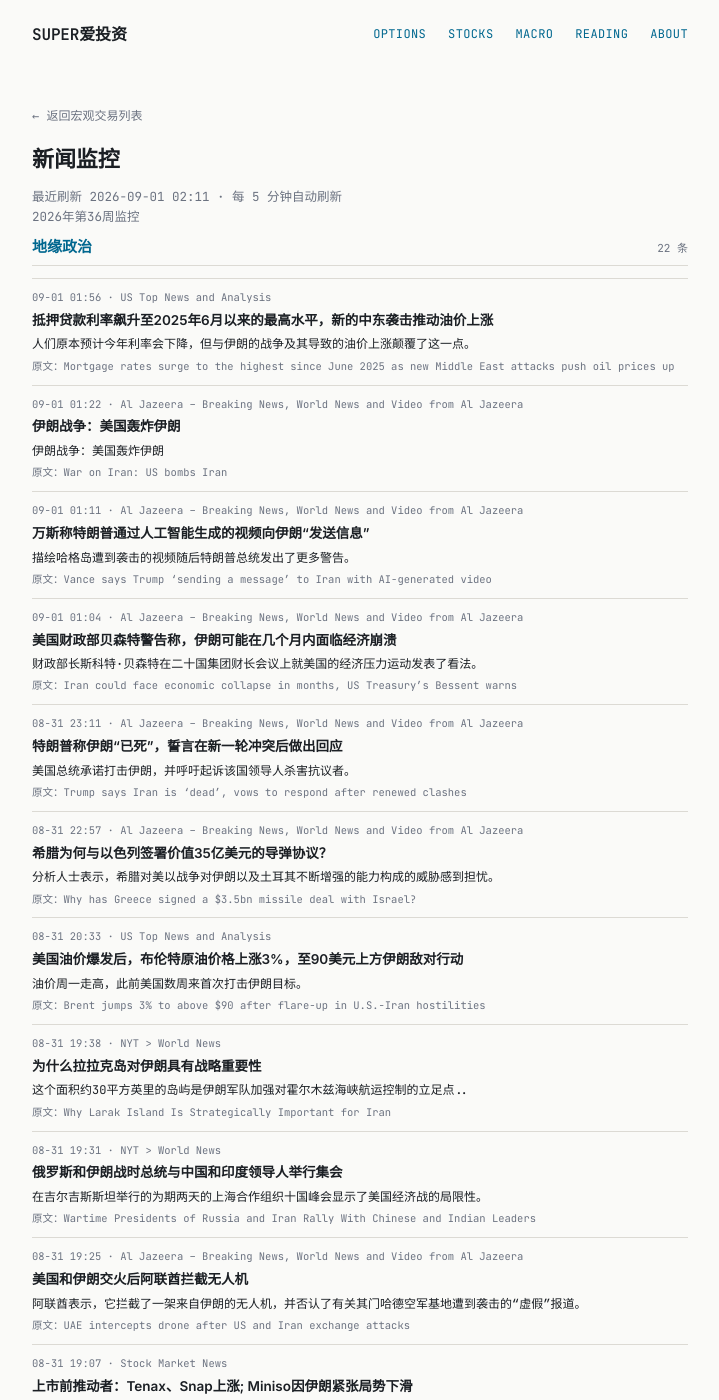
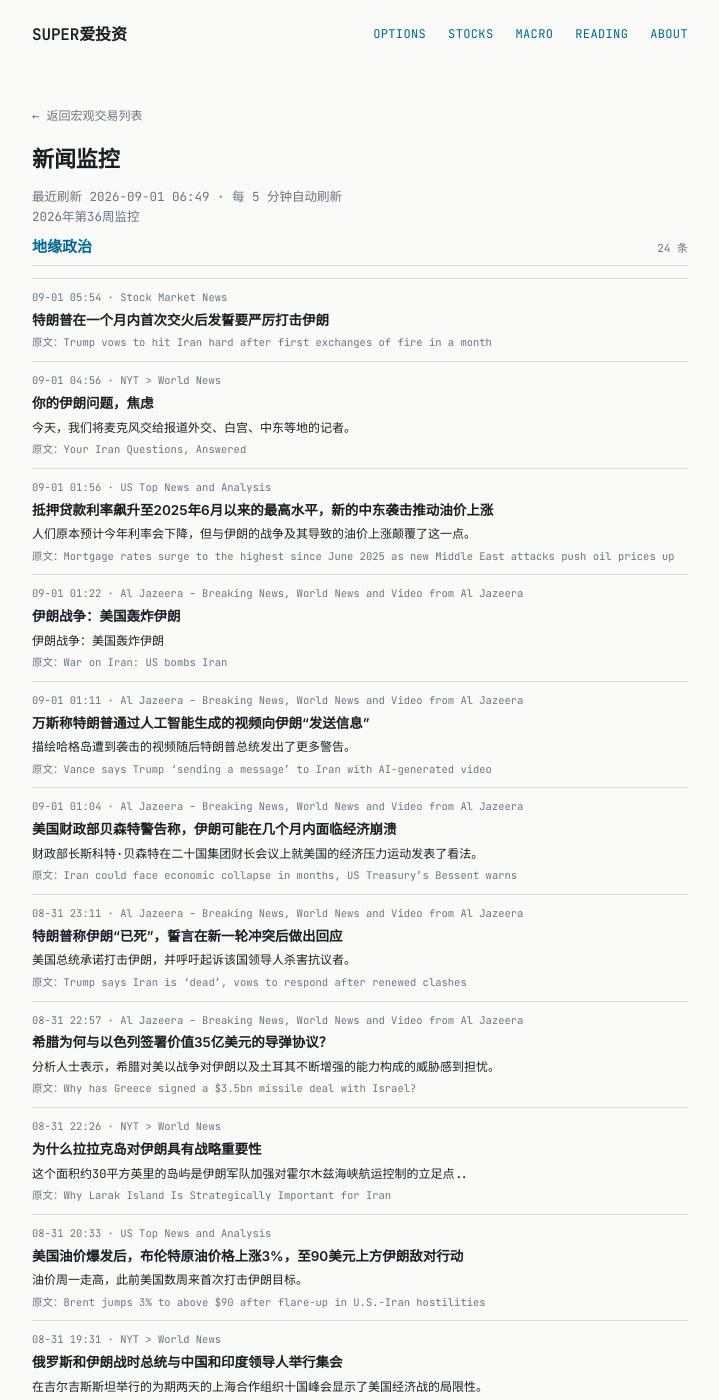
Before and after one commit to tang3super/tang3super.github.io, a Jekyll site: the page built from macro-trade/news-digest.md, in a window 1280 px wide and 1400 px high. Shown: the whole window, without its empty margins (280-999 px from the left). Built offline with Jekyll 4.4.1, drawn with Linux system fonts in a browser that asks for light colours; some of the changed text lies outside the part shown.

Commit message:
sync news-digest article

```diff
--- a/macro-trade/news-digest.md
+++ b/macro-trade/news-digest.md
@@ -5,11 +5,24 @@ title: 新闻监控
 date: '2026-09-01'
 summary: 2026年第36周监控
 week_label: 2026年第36周监控
-last_updated: 2026-09-01 02:11
+last_updated: 2026-09-01 06:49
 refresh_note: 每 5 分钟自动刷新
 topics:
 - name: 地缘政治
   items:
+  - title: Trump vows to hit Iran hard after first exchanges of fire in a month
+    summary: ''
+    link: https://www.investing.com/news/stock-market-news/trump-posts-ai-video-of-irans-kharg-in-smithereens-no-evidence-of-attack-4882150
+    source: Stock Market News
+    time: 09-01 05:54
+    title_zh: 特朗普在一个月内首次交火后发誓要严厉打击伊朗
+  - title: Your Iran Questions, Answered
+    summary: Today, we hand the mic over to reporters covering diplomacy, the White House, the Middle East and more.
+    link: https://www.nytimes.com/2026/08/31/world/iran-war-john-galliano.html
+    source: NYT > World News
+    time: 09-01 04:56
+    title_zh: 你的伊朗问题，焦虑
+    summary_zh: 今天，我们将麦克风交给报道外交、白宫、中东等地的记者。
   - title: Mortgage rates surge to the highest since June 2025 as new Middle East attacks push oil prices up
     summary: The expectation had been for falling rates this year, but the war with Iran and its resulting rise in oil prices upended that.
     link: https://www.cnbc.com/2026/08/31/mortgage-rates-surge-middle-east-attacks-oil.html
@@ -52,6 +65,13 @@ topics:
     time: 08-31 22:57
     title_zh: 希腊为何与以色列签署价值35亿美元的导弹协议？
     summary_zh: 分析人士表示，希腊对美以战争对伊朗以及土耳其不断增强的能力构成的威胁感到担忧。
+  - title: Why Larak Island Is Strategically Important for Iran
+    summary: The roughly 30-square-mile island serves as a foothold for Iran’s military to advance its control over shipping through the Strait of Hormuz…
+    link: https://www.nytimes.com/2026/08/31/world/middleeast/larak-island-iran-us-strikes.html
+    source: NYT > World News
+    time: 08-31 22:26
+    title_zh: 为什么拉拉克岛对伊朗具有战略重要性
+    summary_zh: 这个面积约30平方英里的岛屿是伊朗军队加强对霍尔木兹海峡航运控制的立足点..
   - title: Brent jumps 3% to above $90 after flare-up in U.S.-Iran hostilities
     summary: Oil prices moved higher Monday, after the U.S. struck Iranian targets for the first time in weeks.
     link: https://www.cnbc.com/2026/08/31/oil-prices-hormuz-iran-larak-island-centcom.html
@@ -59,13 +79,6 @@ topics:
     time: 08-31 20:33
     title_zh: 美国油价爆发后，布伦特原油价格上涨3%，至90美元上方伊朗敌对行动
     summary_zh: 油价周一走高，此前美国数周来首次打击伊朗目标。
-  - title: Why Larak Island Is Strategically Important for Iran
-    summary: The roughly 30-square-mile island serves as a foothold for Iran’s military to advance its control over shipping through the Strait of Hormuz…
-    link: https://www.nytimes.com/2026/08/31/world/middleeast/larak-island-iran-us-strikes.html
-    source: NYT > World News
-    time: 08-31 19:38
-    title_zh: 为什么拉拉克岛对伊朗具有战略重要性
-    summary_zh: 这个面积约30平方英里的岛屿是伊朗军队加强对霍尔木兹海峡航运控制的立足点..
   - title: Wartime Presidents of Russia and Iran Rally With Chinese and Indian Leaders
     summary: The two-day summit of the 10-nation Shanghai Cooperation Organization in Kyrgyzstan shows the limits of U.S. economic warfare.
     link: https://www.nytimes.com/2026/08/31/world/asia/putin-xi-modi-sco.html
@@ -164,6 +177,20 @@ topics:
     summary_zh: 伊斯兰革命卫队说，伊朗南部的袭击造成几名士兵死亡和受伤。
 - name: 货币政策
   items:
+  - title: Trump says U.S. growth could hit 20%. It’s happened only once since WWII
+    summary: Trump argued rapid growth should not prompt Fed rate hikes, even as inflation remains above the central bank’s 2% target.
+    link: https://www.cnbc.com/2026/08/31/trump-us-gdp-growth-20-percent-economy.html
+    source: US Top News and Analysis
+    time: 09-01 04:50
+    title_zh: 特朗普称美国经济增长可能达到20%。二战以来只发生过一次
+    summary_zh: 特朗普认为，尽管通胀仍高于央行2%的目标，但快速增长不应促使美联储加息。
+  - title: Markets see Warsh endorsing a rate hike in September. Not everyone is convinced
+    summary: The path toward the move still looks cluttered.
+    link: https://www.cnbc.com/2026/08/31/markets-see-warsh-endorsing-a-rate-hike-in-september-not-everyone-is-convinced.html
+    source: US Top News and Analysis
+    time: 09-01 03:38
+    title_zh: 市场认为沃什支持9月份加息。并非所有人都相信
+    summary_zh: 搬迁之路看起来仍然混乱。
   - title: American Airlines announces Trump Accounts matching program
     summary: To help fund Trump Accounts, American Airlines said it will match the federal $1,000 contribution for employees' children.
     link: https://www.cnbc.com/2026/08/31/trump-accounts-american-airlines-matching-program.html
```
